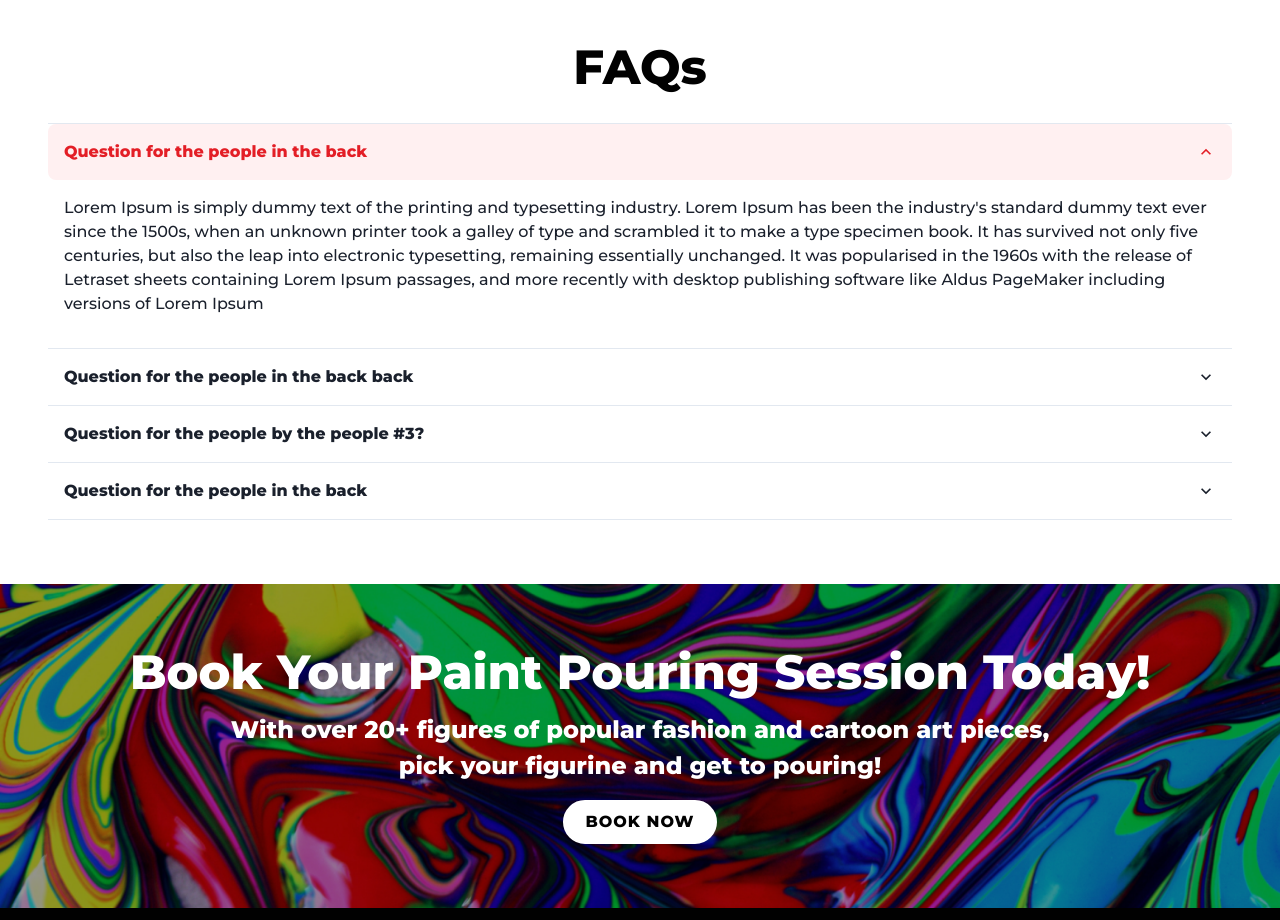
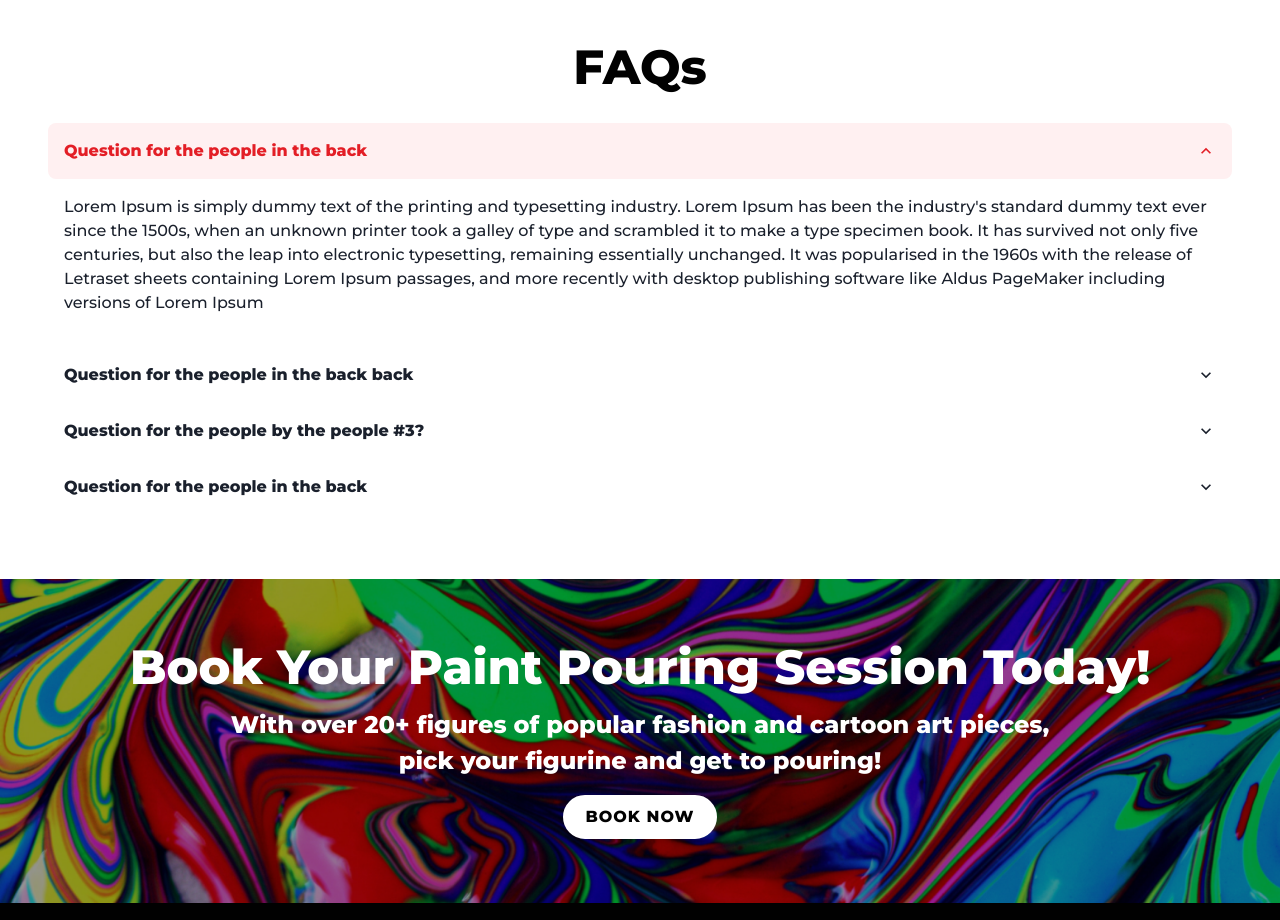
Before and after one commit to christoph-codes/vibesdiy, a Next.js app in the folder site/: page /services/paint-pour in a window 1280 px wide. Shown: the part 1540-2460 px from the top of the page. Built offline with nearby package versions, Linux system fonts and the light colour scheme.

Commit message:
29: Remove border for accordion items for cleaner appearance

```diff
--- a/site/components/Accordion/index.tsx
+++ b/site/components/Accordion/index.tsx
@@ -37,7 +37,7 @@ const Accordion = ({
 		>
 			{items.map((item, index) => {
 				return (
-					<AccordionItem key={index}>
+					<AccordionItem key={index} border='none'>
 						<AccordionButton
 							paddingY={4}
 							fontWeight='bold'
```
